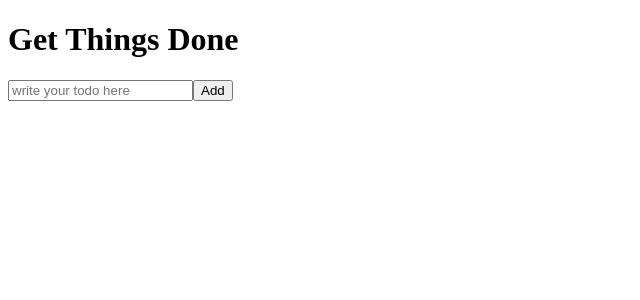
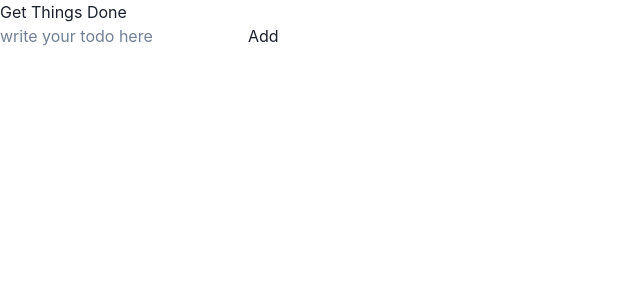
Before and after one commit to nbogie/cynthia-todos-react-reviewed, a React (Create React App) app: page / in a window 1280 px wide. Shown: the top 300 px of the page, without its empty margins (0-640 px from the left). Built offline with nearby package versions, Linux system fonts and the light colour scheme; no server answers; the HTML template or start-up script is replaced by a standard one.

Commit message:
installed chakara ui component

```diff
--- a/package.json
+++ b/package.json
@@ -4,7 +4,11 @@
   "private": true,
   "license": "CC-BY-NC-ND-4.0",
   "dependencies": {
+    "@chakra-ui/react": "^2.8.0",
+    "@emotion/react": "^11.11.1",
+    "@emotion/styled": "^11.11.0",
     "axios": "^1.4.0",
+    "framer-motion": "^10.16.1",
     "react": "^18.2.0",
     "react-dom": "^18.2.0",
     "react-icons": "^4.10.1",
--- a/src/index.tsx
+++ b/src/index.tsx
@@ -1,13 +1,16 @@
 import React from "react";
 import ReactDOM from "react-dom/client";
 import App from "./App";
+import { ChakraProvider } from "@chakra-ui/react";
 
 const root = ReactDOM.createRoot(
   document.getElementById("root") as HTMLElement
 );
 
 root.render(
-  <React.StrictMode>
-    <App />
-  </React.StrictMode>
+  <ChakraProvider>
+    <React.StrictMode>
+      <App />
+    </React.StrictMode>
+  </ChakraProvider>
 );
```
Also changed, not shown: 1 other file (tests, documents, lock files or other folders).
